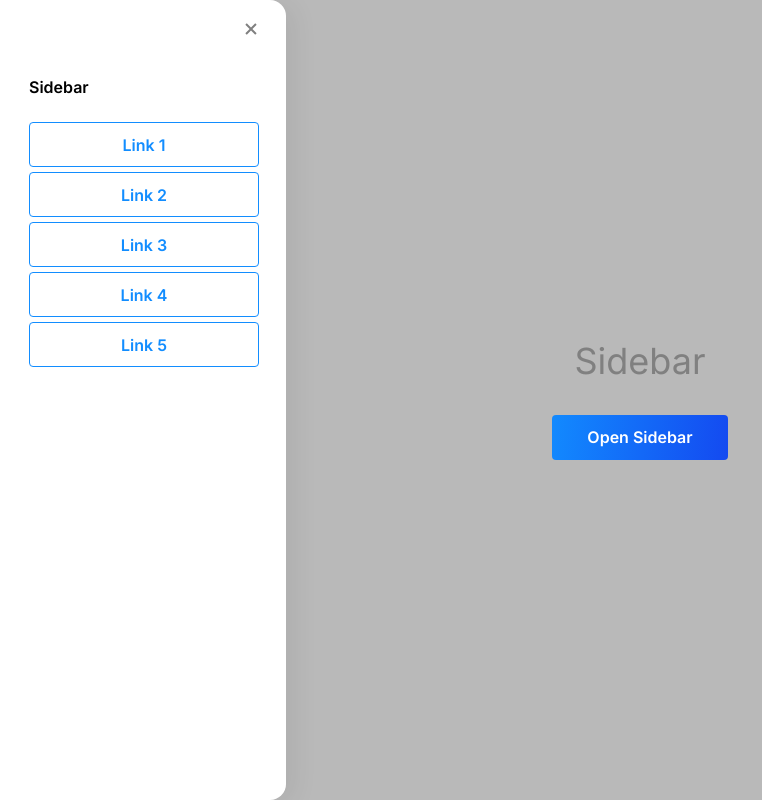
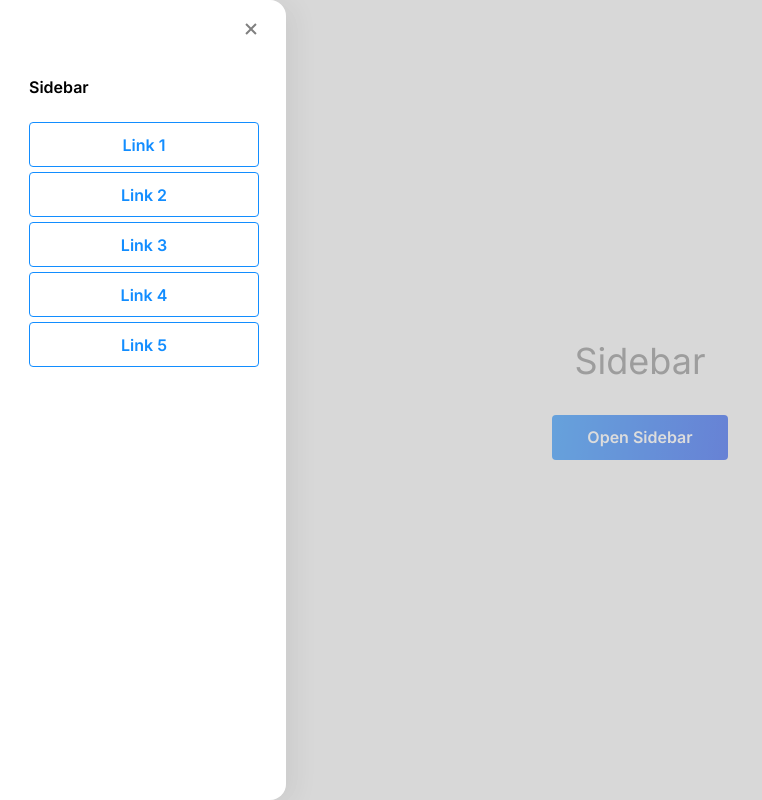
Before and after one commit to lalitverma01/Js-sidebar, a plain HTML site: page index.html in a window 1280 px wide. Both pictures are taken after a click on the button "Open Sidebar". Shown: the whole page, without its empty margins (0-762 px from the left). Drawn offline with Linux system fonts and the light colour scheme.

Commit message:
add bg-layer

```diff
--- a/assets/css/style.css
+++ b/assets/css/style.css
@@ -15,9 +15,11 @@
     margin-left: auto;
     margin-right: auto;
 }
+
 .bg-color {
     background-color: #F7F7F7;
 }
+
 .d-flex {
     display: flex;
 }
@@ -50,15 +52,15 @@
     width: 0px;
     height: 100%;
     position: fixed;
-    z-index: 1;
+    z-index: 50;
     top: 0px;
     left: 0px;
     box-shadow: 9px 4px 26px 0px #0000000F;
     overflow-x: hidden;
     transition: 1s;
     padding-top: 78px;
+    background: white;
     border-top-right-radius: 16px;
-    background: white;
     border-bottom-right-radius: 16px;
 }
 
@@ -133,3 +135,16 @@
     color: white;
     background: linear-gradient(97.42deg, #128DFF -4.95%, #1444EF 109.04%);
 }
+
+.bg-layer {
+    position: fixed;
+    top: 0;
+    left: 0%;
+    width: 100%;
+    height: 100%;
+    background-color: #b9b9b9;
+    opacity: 50%;
+    display: none;
+    z-index: 15;
+
+}
--- a/assets/js/app.js
+++ b/assets/js/app.js
@@ -1,9 +1,11 @@
 function navopen() {
     document.getElementById("sidebar").style.width = "286px";
-    document.getElementById("main").style.backgroundColor = "#B9B9B9";
+    document.getElementById("sidebar").style.display = "block";
+    document.getElementById("bg-layer").style.display = "block";
 }
+
 function navclose() {
-    document.getElementById("sidebar");
     document.getElementById("sidebar").style.width = "0";
-    document.getElementById("main").style.backgroundColor = "white";
+    document.getElementById("bg-layer").style.display = "none";
+
 }
--- a/index.html
+++ b/index.html
@@ -10,6 +10,7 @@
 
 <body>
     <section id="main" class="d-flex align-item justify-content justify-item min-h-100 bg-color">
+        <div id="bg-layer" class="bg-layer" onclick="navclose()"></div>
         <div class="container">
             <div id="sidebar" class="data">
                 <div class="name">Sidebar</div>
```
